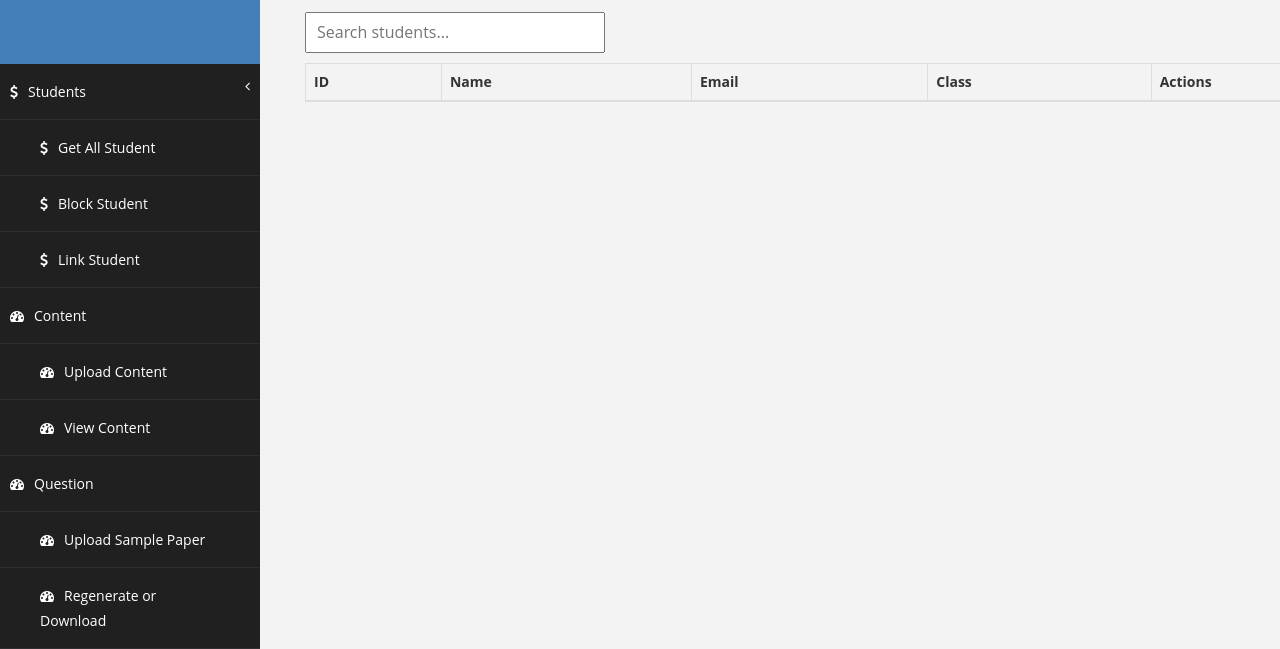
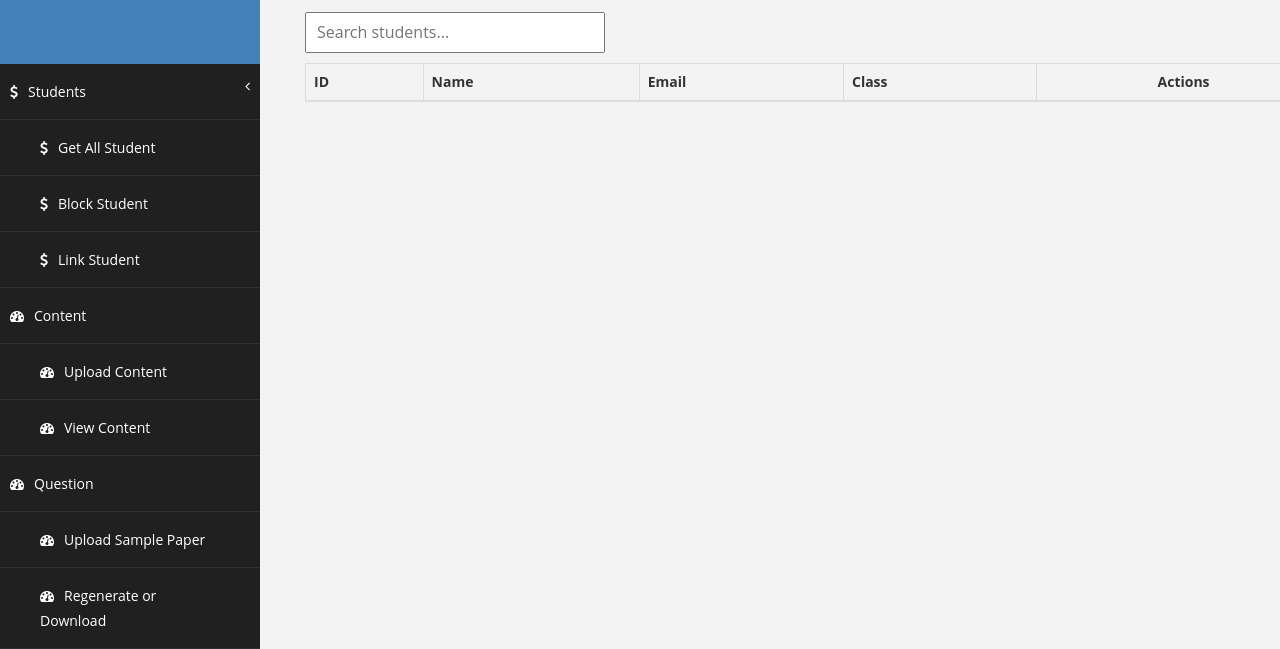
Before and after one commit to santy78/studaiadmin, a plain HTML site: page linkstudentlist.html in a window 1280 px wide. Shown: the part 151-800 px from the top of the page. Drawn offline with nearby package versions, Linux system fonts and the light colour scheme; no server answers; sample sign-in values are in the browser's storage.

Commit message:
udate design

```diff
--- a/linkstudentlist.html
+++ b/linkstudentlist.html
@@ -60,7 +60,20 @@
     padding: 6px 10px;
     font-size: 16px;
 }
+.table-container {
+    overflow-x: auto;
+    max-width: 90%;
+}
 
+.table th, .table td {
+    vertical-align: middle;
+    white-space: nowrap; /* Prevent text wrapping */
+}
+
+.action-btn {
+    min-width: 80px;
+    text-align: center;
+}
 
 </style>
 </head>
@@ -167,20 +180,22 @@
               </div>
 
               <!-- Student Table -->
-              <table class="table table-bordered">
+              <div class="table-container">
+                <table class="table table-bordered table-striped">
                     <thead>
                       <tr>
                         <th data-order="asc">ID</th>
                         <th data-order="asc">Name</th>
                         <th data-order="asc">Email</th>
                         <th data-order="asc">Class</th>
-                      <th>Actions</th>
+                        <th class="action-btn">Actions</th>
                       </tr>
                     </thead>
                     <tbody id="studentTable">
                       <!-- Data will be populated -->
                     </tbody>
                 </table>
+              </div>
           </div>
       </div>
     <!-- /. WRAPPER  -->
```
Lines whose indentation alone changed are shown as unchanged.
